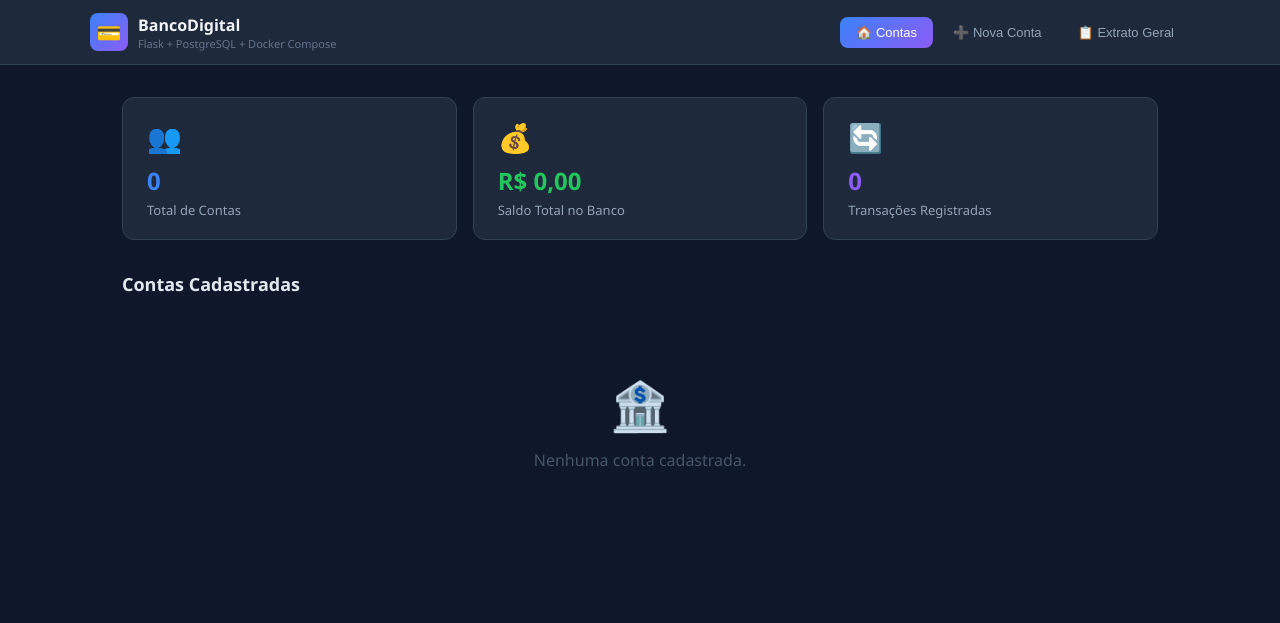
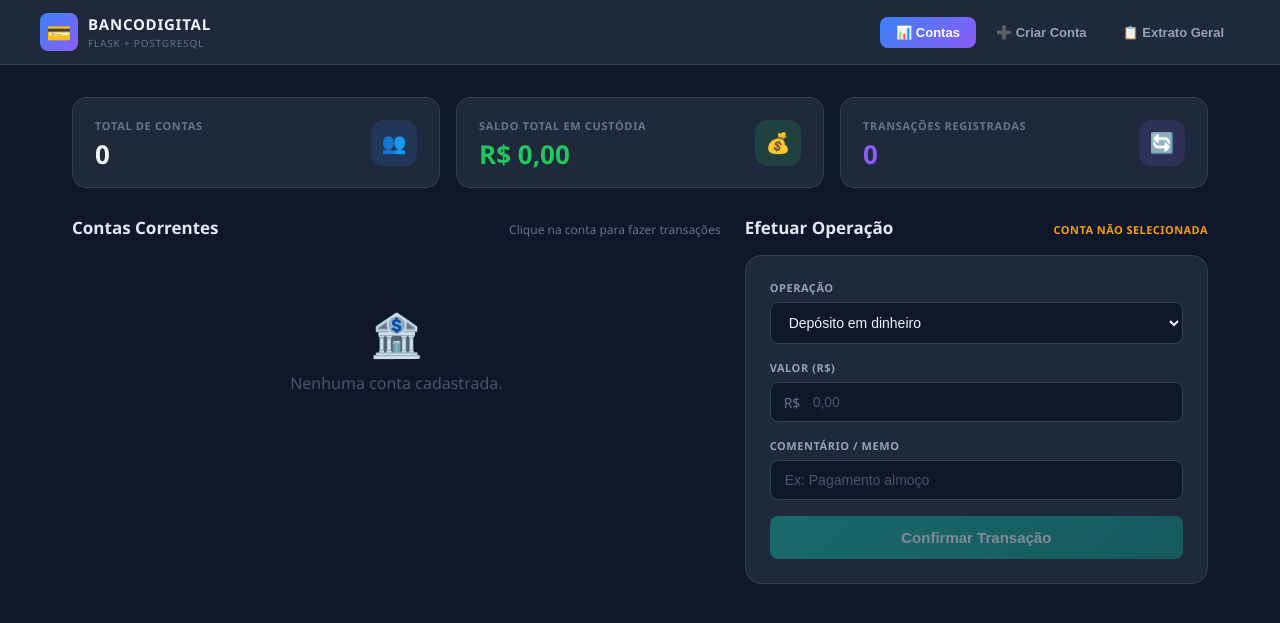
Before and after one commit to isaac-nicollas/Docker_Compose, a Flask app: page / in a window 1280 px wide. Shown: the top 623 px of the page. Run offline with Flask 3, Linux system fonts and the light colour scheme; data that the repository does not hold is empty; some libraries are stand-ins or nearby versions.

Commit message:
Atualizando index da aplicação

```diff
--- a/templates/index.html
+++ b/templates/index.html
@@ -9,63 +9,77 @@
     body { background: #0f172a; color: #f1f5f9; font-family: 'Segoe UI', sans-serif; min-height: 100vh; }
 
     header { background: #1e293b; border-bottom: 1px solid #334155; padding: 0 2rem; }
-    .header-inner { max-width: 1100px; margin: 0 auto; display: flex; align-items: center; justify-content: space-between; height: 64px; }
+    .header-inner { max-width: 1200px; margin: 0 auto; display: flex; align-items: center; justify-content: space-between; height: 64px; flex-wrap: wrap; gap: 10px; }
     .logo { display: flex; align-items: center; gap: 10px; }
     .logo-icon { width: 38px; height: 38px; border-radius: 8px; background: linear-gradient(135deg, #3b82f6, #8b5cf6); display: flex; align-items: center; justify-content: center; font-size: 20px; }
-    .logo-text { font-weight: 700; font-size: 16px; }
-    .logo-sub { font-size: 11px; color: #64748b; }
+    .logo-text { font-weight: 700; font-size: 15px; text-transform: uppercase; letter-spacing: .05em; }
+    .logo-sub { font-size: 10px; color: #64748b; text-transform: uppercase; letter-spacing: .08em; margin-top: 2px; }
     nav { display: flex; gap: 4px; }
-    nav button { padding: 8px 16px; border-radius: 8px; border: none; cursor: pointer; font-size: 13px; font-weight: 500; background: transparent; color: #94a3b8; transition: all 0.2s; }
+    nav button { display: flex; align-items: center; gap: 6px; padding: 8px 16px; border-radius: 8px; border: none; cursor: pointer; font-size: 13px; font-weight: 600; background: transparent; color: #94a3b8; transition: all 0.2s; }
+    nav button:hover { color: #e2e8f0; }
     nav button.ativo { background: linear-gradient(135deg, #3b82f6, #8b5cf6); color: #fff; }
 
-    main { max-width: 1100px; margin: 0 auto; padding: 2rem; }
+    main { max-width: 1200px; margin: 0 auto; padding: 2rem; }
 
-    .cards-grid { display: grid; grid-template-columns: repeat(3, 1fr); gap: 16px; margin-bottom: 32px; }
-    .card-stat { background: #1e293b; border-radius: 12px; padding: 20px 24px; border: 1px solid #334155; }
-    .card-stat .icon { font-size: 28px; margin-bottom: 8px; }
-    .card-stat .valor { font-size: 24px; font-weight: 700; }
-    .card-stat .label { font-size: 13px; color: #94a3b8; margin-top: 4px; }
+    .cards-grid { display: grid; grid-template-columns: repeat(3, 1fr); gap: 16px; margin-bottom: 28px; }
+    .card-stat { background: #1e293b; border-radius: 14px; padding: 20px 22px; border: 1px solid #334155; display: flex; align-items: center; justify-content: space-between; gap: 12px; }
+    .card-stat .label { font-size: 11px; font-weight: 600; text-transform: uppercase; letter-spacing: .06em; color: #64748b; margin-bottom: 8px; }
+    .card-stat .valor { font-size: 26px; font-weight: 700; line-height: 1; }
+    .icon-badge { width: 46px; height: 46px; border-radius: 12px; display: flex; align-items: center; justify-content: center; font-size: 20px; flex-shrink: 0; }
+    .icon-badge.azul { background: rgba(59,130,246,.15); }
+    .icon-badge.verde { background: rgba(34,197,94,.15); }
+    .icon-badge.roxo { background: rgba(139,92,246,.15); }
 
-    h2 { font-size: 18px; font-weight: 600; margin-bottom: 16px; color: #e2e8f0; }
-    h3 { font-size: 16px; font-weight: 600; margin-bottom: 16px; }
+    .painel-grid { display: grid; grid-template-columns: 1.4fr 1fr; gap: 24px; align-items: start; }
+    .painel-header { display: flex; align-items: baseline; justify-content: space-between; margin-bottom: 16px; flex-wrap: wrap; gap: 6px; }
+    .painel-header h2 { font-size: 17px; font-weight: 700; color: #e2e8f0; }
+    .hint-top { font-size: 12px; color: #64748b; }
+
+    #status-selecao { font-size: 11px; font-weight: 700; text-transform: uppercase; letter-spacing: .04em; }
+    .status-naoselecionada { color: #f59e0b; }
+    .status-selecionada { color: #22c55e; }
 
     .lista-contas { display: flex; flex-direction: column; gap: 12px; }
-    .conta-item { background: #1e293b; border: 1px solid #334155; border-radius: 12px; padding: 16px 20px; display: flex; align-items: center; justify-content: space-between; cursor: pointer; transition: border-color 0.2s; }
+    .conta-item { background: #1e293b; border: 1px solid #334155; border-radius: 12px; padding: 16px 18px; display: flex; align-items: center; gap: 14px; cursor: pointer; transition: border-color 0.2s, background 0.2s; }
     .conta-item:hover { border-color: #3b82f6; }
-    .conta-avatar { width: 42px; height: 42px; border-radius: 10px; background: linear-gradient(135deg, #3b82f6, #8b5cf6); display: flex; align-items: center; justify-content: center; font-weight: 700; font-size: 18px; margin-right: 14px; flex-shrink: 0; }
-    .conta-info { flex: 1; }
+    .conta-item.selecionada { border-color: #3b82f6; background: rgba(59,130,246,.08); }
+    .conta-num { width: 40px; height: 40px; border-radius: 10px; background: #0f172a; border: 1px solid #334155; display: flex; align-items: center; justify-content: center; font-weight: 700; font-size: 13px; color: #94a3b8; flex-shrink: 0; }
+    .conta-info { flex: 1; min-width: 0; }
     .conta-nome { font-weight: 600; font-size: 15px; }
-    .conta-detalhe { font-size: 12px; color: #64748b; margin-top: 2px; }
-    .conta-saldo { font-weight: 700; font-size: 18px; color: #22c55e; text-align: right; }
+    .conta-detalhe { font-size: 12px; color: #64748b; margin-top: 2px; font-family: 'Courier New', monospace; }
+    .conta-lado { text-align: right; flex-shrink: 0; }
+    .conta-saldo { font-weight: 700; font-size: 17px; color: #22c55e; }
     .conta-saldo.negativo { color: #ef4444; }
-    .conta-hint { font-size: 11px; color: #475569; }
+    .conta-status { font-size: 10px; font-weight: 700; text-transform: uppercase; letter-spacing: .05em; color: #475569; margin-top: 3px; }
+    .conta-status.negativo { color: #ef4444; }
 
-    .form-box { background: #1e293b; border-radius: 16px; padding: 28px; border: 1px solid #334155; display: flex; flex-direction: column; gap: 16px; }
-    .form-group label { display: block; font-size: 13px; color: #94a3b8; margin-bottom: 6px; }
-    .form-group input, .form-group select { width: 100%; padding: 10px 14px; border-radius: 8px; border: 1px solid #334155; background: #0f172a; color: #f1f5f9; font-size: 14px; }
+    .contexto-conta { background: rgba(59,130,246,.08); border: 1px solid rgba(59,130,246,.3); border-radius: 10px; padding: 10px 14px; font-size: 13px; margin-bottom: 16px; display: flex; justify-content: space-between; gap: 10px; flex-wrap: wrap; }
+    .contexto-conta b { color: #e2e8f0; }
+    .saldo-ctx { color: #22c55e; font-weight: 700; }
+
+    .form-box { background: #1e293b; border-radius: 16px; padding: 24px; border: 1px solid #334155; display: flex; flex-direction: column; gap: 16px; }
+    .form-group label { display: block; font-size: 11px; font-weight: 600; text-transform: uppercase; letter-spacing: .05em; color: #94a3b8; margin-bottom: 7px; }
+    .form-group input, .form-group select { width: 100%; padding: 11px 14px; border-radius: 8px; border: 1px solid #334155; background: #0f172a; color: #f1f5f9; font-size: 14px; }
     .form-group input::placeholder { color: #475569; }
-    .btn { padding: 12px; border-radius: 8px; border: none; font-weight: 700; font-size: 15px; cursor: pointer; width: 100%; }
+    .input-money { position: relative; }
+    .input-money span { position: absolute; left: 14px; top: 50%; transform: translateY(-50%); color: #64748b; font-size: 14px; pointer-events: none; }
+    .input-money input { padding-left: 42px; }
+    .btn { padding: 13px; border-radius: 8px; border: none; font-weight: 700; font-size: 15px; cursor: pointer; width: 100%; transition: opacity 0.2s; }
     .btn-primary { background: linear-gradient(135deg, #3b82f6, #8b5cf6); color: #fff; }
-    .btn-green { background: linear-gradient(135deg, #22c55e, #16a34a); color: #fff; }
-    .btn:disabled { opacity: 0.6; cursor: not-allowed; }
+    .btn-confirmar { background: linear-gradient(135deg, #14b8a6, #0d9488); color: #fff; }
+    .btn:disabled { opacity: 0.45; cursor: not-allowed; }
 
-    .operacoes-grid { display: grid; grid-template-columns: 1fr 1fr; gap: 24px; }
-    .card-conta { background: linear-gradient(135deg, #1e3a5f, #2d1b69); border-radius: 16px; padding: 24px; margin-bottom: 20px; border: 1px solid #334155; }
-    .card-conta .cc-num { font-size: 12px; color: #94a3b8; }
-    .card-conta .cc-nome { font-size: 20px; font-weight: 700; margin: 4px 0; }
-    .card-conta .cc-cpf { font-size: 12px; color: #94a3b8; margin-bottom: 16px; }
-    .card-conta .cc-label { font-size: 13px; color: #94a3b8; }
-    .card-conta .cc-saldo { font-size: 32px; font-weight: 800; color: #22c55e; }
-
-    .extrato-lista { display: flex; flex-direction: column; gap: 8px; max-height: 520px; overflow-y: auto; }
+    #extrato-wrap { margin-top: 20px; }
+    #extrato-wrap h3 { font-size: 14px; font-weight: 700; color: #e2e8f0; margin-bottom: 12px; }
+    .extrato-lista { display: flex; flex-direction: column; gap: 8px; max-height: 360px; overflow-y: auto; }
     .transacao-item { background: #1e293b; border-radius: 10px; padding: 12px 16px; border: 1px solid #334155; display: flex; justify-content: space-between; align-items: center; }
     .trans-tipo { font-size: 13px; font-weight: 600; }
     .trans-desc { font-size: 12px; color: #64748b; }
     .trans-data { font-size: 11px; color: #475569; }
     .trans-valor { font-size: 16px; font-weight: 700; }
 
-    .vazio { text-align: center; padding: 60px 0; color: #475569; }
-    .vazio .emoji { font-size: 48px; margin-bottom: 12px; }
+    .vazio { text-align: center; padding: 50px 0; color: #475569; }
+    .vazio .emoji { font-size: 42px; margin-bottom: 10px; }
 
     .notif { position: fixed; top: 80px; right: 24px; z-index: 999; padding: 12px 20px; border-radius: 10px; font-weight: 600; font-size: 14px; max-width: 360px; box-shadow: 0 8px 24px rgba(0,0,0,.4); display: none; }
     .notif.ok { background: #22c55e; color: #fff; }
@@ -73,6 +87,9 @@
 
     .aba { display: none; }
     .aba.ativo { display: block; }
+
+    @media (max-width: 860px) { .painel-grid { grid-template-columns: 1fr; } }
+    @media (max-width: 600px) { .cards-grid { grid-template-columns: 1fr; } }
   </style>
 </head>
 <body>
@@ -83,12 +100,12 @@
       <div class="logo-icon">💳</div>
       <div>
         <div class="logo-text">BancoDigital</div>
-        <div class="logo-sub">Flask + PostgreSQL + Docker Compose</div>
+        <div class="logo-sub">Flask + PostgreSQL</div>
       </div>
     </div>
     <nav>
-      <button class="ativo" onclick="trocarAba('dashboard', this)">🏠 Contas</button>
-      <button onclick="trocarAba('nova-conta', this)">➕ Nova Conta</button>
+      <button class="ativo" onclick="trocarAba('contas', this)">📊 Contas</button>
+      <button onclick="trocarAba('nova-conta', this)">➕ Criar Conta</button>
       <button onclick="trocarAba('extrato', this)">📋 Extrato Geral</button>
     </nav>
   </div>
@@ -98,36 +115,92 @@
 
 <main>
 
-  <!-- DASHBOARD -->
-  <div class="aba ativo" id="aba-dashboard">
+  <!-- CONTAS + OPERAÇÃO (mesma página) -->
+  <div class="aba ativo" id="aba-contas">
     <div class="cards-grid">
       <div class="card-stat">
-        <div class="icon">👥</div>
-        <div class="valor" id="total-contas" style="color:#3b82f6">0</div>
+        <div>
           <div class="label">Total de Contas</div>
+          <div class="valor" id="total-contas">0</div>
+        </div>
+        <div class="icon-badge azul">👥</div>
       </div>
       <div class="card-stat">
-        <div class="icon">💰</div>
+        <div>
+          <div class="label">Saldo Total em Custódia</div>
           <div class="valor" id="total-saldo" style="color:#22c55e">R$ 0,00</div>
-        <div class="label">Saldo Total no Banco</div>
+        </div>
+        <div class="icon-badge verde">💰</div>
       </div>
       <div class="card-stat">
-        <div class="icon">🔄</div>
+        <div>
+          <div class="label">Transações Registradas</div>
           <div class="valor" id="total-trans" style="color:#8b5cf6">0</div>
-        <div class="label">Transações Registradas</div>
+        </div>
+        <div class="icon-badge roxo">🔄</div>
       </div>
     </div>
 
-    <h2>Contas Cadastradas</h2>
+    <div class="painel-grid">
+      <!-- Lista de contas -->
+      <section class="painel-contas">
+        <div class="painel-header">
+          <h2>Contas Correntes</h2>
+          <span class="hint-top">Clique na conta para fazer transações</span>
+        </div>
         <div id="lista-contas" class="lista-contas">
           <div class="vazio"><div class="emoji">🏦</div><p>Nenhuma conta cadastrada.</p></div>
         </div>
+      </section>
+
+      <!-- Painel de operação: atualiza no lugar, sem trocar de página -->
+      <section class="painel-operacao">
+        <div class="painel-header">
+          <h2>Efetuar Operação</h2>
+          <span id="status-selecao" class="status-naoselecionada">Conta não selecionada</span>
         </div>
 
-  <!-- NOVA CONTA -->
+        <div id="contexto-conta" class="contexto-conta" style="display:none"></div>
+
+        <div class="form-box">
+          <div class="form-group">
+            <label>Operação</label>
+            <select id="op-tipo" onchange="toggleDestino()">
+              <option value="deposito">Depósito em dinheiro</option>
+              <option value="saque">Saque em dinheiro</option>
+              <option value="transferencia">Transferência entre contas</option>
+            </select>
+          </div>
+          <div class="form-group">
+            <label>Valor (R$)</label>
+            <div class="input-money">
+              <span>R$</span>
+              <input type="number" id="op-valor" placeholder="0,00" min="0.01" step="0.01">
+            </div>
+          </div>
+          <div class="form-group" id="grupo-destino" style="display:none">
+            <label>Conta Destino</label>
+            <select id="op-destino"></select>
+          </div>
+          <div class="form-group">
+            <label>Comentário / Memo</label>
+            <input type="text" id="op-desc" placeholder="Ex: Pagamento almoço">
+          </div>
+          <button class="btn btn-confirmar" onclick="realizarTransacao()" id="btn-confirmar" disabled>Confirmar Transação</button>
+        </div>
+
+        <div id="extrato-wrap" style="display:none">
+          <h3>Últimas Transações</h3>
+          <div id="extrato-conta" class="extrato-lista"></div>
+        </div>
+      </section>
+    </div>
+  </div>
+
+  <!-- CRIAR CONTA -->
   <div class="aba" id="aba-nova-conta">
     <div style="max-width:480px; margin:0 auto">
-      <h2>➕ Abrir Nova Conta</h2>
+      <h2 style="margin-bottom:16px">➕ Abrir Nova Conta</h2>
       <div class="form-box">
         <div class="form-group">
           <label>Nome do Titular</label>
@@ -146,46 +219,9 @@
     </div>
   </div>
 
-  <!-- OPERAÇÕES -->
-  <div class="aba" id="aba-operacoes">
-    <div class="operacoes-grid">
-      <div>
-        <div class="card-conta" id="card-conta-selecionada"></div>
-        <div class="form-box">
-          <h3 style="margin:0">Realizar Operação</h3>
-          <div class="form-group">
-            <label>Tipo</label>
-            <select id="op-tipo" onchange="toggleDestino()">
-              <option value="deposito">💚 Depósito</option>
-              <option value="saque">🔴 Saque</option>
-              <option value="transferencia">🔵 Transferência</option>
-            </select>
-          </div>
-          <div class="form-group">
-            <label>Valor (R$)</label>
-            <input type="number" id="op-valor" placeholder="0,00" min="0.01" step="0.01">
-          </div>
-          <div class="form-group" id="grupo-destino" style="display:none">
-            <label>Conta Destino</label>
-            <select id="op-destino"></select>
-          </div>
-          <div class="form-group">
-            <label>Descrição (opcional)</label>
-            <input type="text" id="op-desc" placeholder="Ex: Pagamento aluguel">
-          </div>
-          <button class="btn btn-green" onclick="realizarTransacao()">Confirmar Operação</button>
-        </div>
-      </div>
-      <div>
-        <h3 id="titulo-extrato">📋 Extrato</h3>
-        <div id="extrato-conta" class="extrato-lista"></div>
-      </div>
-    </div>
-  </div>
-
   <!-- EXTRATO GERAL -->
   <div class="aba" id="aba-extrato">
-    <h2>📋 Extrato Geral — Todas as Transações</h2>
+    <h2 style="margin-bottom:16px">📋 Extrato Geral — Todas as Transações</h2>
     <div id="extrato-geral" class="extrato-lista"></div>
   </div>
 
@@ -194,12 +230,14 @@
 <script>
   const fmt = v => parseFloat(v).toLocaleString('pt-BR', { style: 'currency', currency: 'BRL' });
   const fmtData = d => new Date(d).toLocaleString('pt-BR', { dateStyle: 'short', timeStyle: 'short' });
+  const maskCpf = cpf => (!cpf || cpf.length < 11) ? cpf : cpf.slice(0, 3) + '.***.***-' + cpf.slice(-2);
+  const escapeHtml = s => (s === null || s === undefined) ? '' : String(s).replace(/[&<>"']/g, ch => ({'&':'&amp;','<':'&lt;','>':'&gt;','"':'&quot;',"'":'&#39;'}[ch]));
 
   const TIPOS = {
     deposito:              { label: 'Depósito',              cor: '#22c55e', sinal: '+' },
     saque:                 { label: 'Saque',                 cor: '#ef4444', sinal: '-' },
     transferencia_saida:   { label: 'Transferência Enviada', cor: '#f97316', sinal: '-' },
-    transferencia_entrada: { label: 'Transferência Recebida',cor: '#3b82f6', sinal: '+' },
+    transferencia_entrada: { label: 'Transferência Recebida', cor: '#3b82f6', sinal: '+' },
   };
 
   let contas = [];
@@ -224,8 +262,15 @@
   async function carregarContas() {
     const r = await fetch('/api/contas');
     contas = await r.json();
+    if (contaSelecionada) {
+      contaSelecionada = contas.find(c => c.id === contaSelecionada.id) || null;
+    }
     renderContas();
     atualizarStats();
+    if (contaSelecionada) {
+      renderContexto();
+      popularSelectDestino();
+    }
   }
 
   function renderContas() {
@@ -234,19 +279,23 @@
       el.innerHTML = '<div class="vazio"><div class="emoji">🏦</div><p>Nenhuma conta cadastrada.</p></div>';
       return;
     }
-    el.innerHTML = contas.map(c => `
-      <div class="conta-item" onclick="selecionarConta(${c.id})">
-        <div class="conta-avatar">${c.titular[0].toUpperCase()}</div>
+    el.innerHTML = contas.map(c => {
+      const negativo = parseFloat(c.saldo) < 0;
+      const sel = contaSelecionada && contaSelecionada.id === c.id;
+      return `
+        <div class="conta-item ${sel ? 'selecionada' : ''}" onclick="selecionarConta(${c.id})">
+          <div class="conta-num">#${c.id}</div>
           <div class="conta-info">
-          <div class="conta-nome">${c.titular}</div>
-          <div class="conta-detalhe">CPF: ${c.cpf} · Conta #${c.id} · desde ${fmtData(c.criado_em)}</div>
+            <div class="conta-nome">${escapeHtml(c.titular)}</div>
+            <div class="conta-detalhe">CPF: ${maskCpf(c.cpf)}</div>
           </div>
-        <div>
-          <div class="conta-saldo ${parseFloat(c.saldo) < 0 ? 'negativo' : ''}">${fmt(c.saldo)}</div>
-          <div class="conta-hint">clique para operar</div>
+          <div class="conta-lado">
+            <div class="conta-saldo ${negativo ? 'negativo' : ''}">${fmt(c.saldo)}</div>
+            <div class="conta-status ${negativo ? 'negativo' : ''}">${negativo ? 'Saldo Negativo' : 'Conta Ativa'}</div>
           </div>
         </div>
-    `).join('');
+      `;
+    }).join('');
   }
 
   async function atualizarStats() {
@@ -260,28 +309,33 @@
 
   async function selecionarConta(id) {
     contaSelecionada = contas.find(c => c.id === id);
-    renderCardConta();
+    renderContas();
+    renderContexto();
+    popularSelectDestino();
+    document.getElementById('btn-confirmar').disabled = false;
     await carregarExtratoConta();
-    popularSelectDestino();
-    trocarAba('operacoes', null);
   }
 
-  function renderCardConta() {
-    document.getElementById('card-conta-selecionada').innerHTML = `
-      <div class="cc-num">Conta #${contaSelecionada.id}</div>
-      <div class="cc-nome">${contaSelecionada.titular}</div>
-      <div class="cc-cpf">CPF: ${contaSelecionada.cpf}</div>
-      <div class="cc-label">Saldo disponível</div>
-      <div class="cc-saldo">${fmt(contaSelecionada.saldo)}</div>
-    `;
-    document.getElementById('titulo-extrato').textContent = `📋 Extrato — ${contaSelecionada.titular}`;
+  function renderContexto() {
+    const status = document.getElementById('status-selecao');
+    const ctx = document.getElementById('contexto-conta');
+    if (!contaSelecionada) {
+      status.textContent = 'Conta não selecionada';
+      status.className = 'status-naoselecionada';
+      ctx.style.display = 'none';
+      return;
+    }
+    status.textContent = 'Conta selecionada';
+    status.className = 'status-selecionada';
+    ctx.style.display = 'flex';
+    ctx.innerHTML = `<span>👤 <b>${escapeHtml(contaSelecionada.titular)}</b> · #${contaSelecionada.id}</span><span class="saldo-ctx">Saldo: ${fmt(contaSelecionada.saldo)}</span>`;
   }
 
   function popularSelectDestino() {
     const sel = document.getElementById('op-destino');
     sel.innerHTML = '<option value="">Selecione...</option>' +
       contas.filter(c => c.id !== contaSelecionada.id)
-            .map(c => `<option value="${c.id}">#${c.id} — ${c.titular}</option>`).join('');
+            .map(c => `<option value="${c.id}">#${c.id} — ${escapeHtml(c.titular)}</option>`).join('');
   }
 
   function toggleDestino() {
@@ -290,6 +344,7 @@
   }
 
   async function carregarExtratoConta() {
+    document.getElementById('extrato-wrap').style.display = 'block';
     const r = await fetch(`/api/transacoes?conta_id=${contaSelecionada.id}`);
     const trans = await r.json();
     renderTransacoes('extrato-conta', trans);
@@ -312,8 +367,8 @@
       return `
         <div class="transacao-item">
           <div>
-            <div class="trans-tipo" style="color:${info.cor}">${mostrarTitular ? t.titular + ' — ' : ''}${info.label}</div>
-            <div class="trans-desc">${t.descricao || ''}</div>
+            <div class="trans-tipo" style="color:${info.cor}">${mostrarTitular ? escapeHtml(t.titular) + ' — ' : ''}${info.label}</div>
+            <div class="trans-desc">${escapeHtml(t.descricao) || ''}</div>
             <div class="trans-data">${fmtData(t.realizado_em)}</div>
           </div>
           <div class="trans-valor" style="color:${info.cor}">${info.sinal}${fmt(t.valor)}</div>
@@ -341,7 +396,7 @@
       document.getElementById('nc-cpf').value = '';
       document.getElementById('nc-saldo').value = '';
       await carregarContas();
-      trocarAba('dashboard', document.querySelector('nav button'));
+      trocarAba('contas', document.querySelector('nav button'));
     } else {
       notif(d.erro, 'erro');
     }
@@ -355,6 +410,7 @@
     const conta_destino_id = document.getElementById('op-destino').value;
 
     if (!valor) return notif('Informe o valor.', 'erro');
+    if (tipo === 'transferencia' && !conta_destino_id) return notif('Selecione a conta destino.', 'erro');
 
     const body = { conta_id: contaSelecionada.id, tipo, valor: parseFloat(valor), descricao };
     if (tipo === 'transferencia') body.conta_destino_id = parseInt(conta_destino_id);
@@ -371,7 +427,8 @@
       document.getElementById('op-desc').value = '';
       contaSelecionada = d.conta;
       contas = contas.map(c => c.id === d.conta.id ? d.conta : c);
-      renderCardConta();
+      renderContas();
+      renderContexto();
       await carregarExtratoConta();
       atualizarStats();
     } else {
```
Lines whose indentation alone changed are shown as unchanged.
